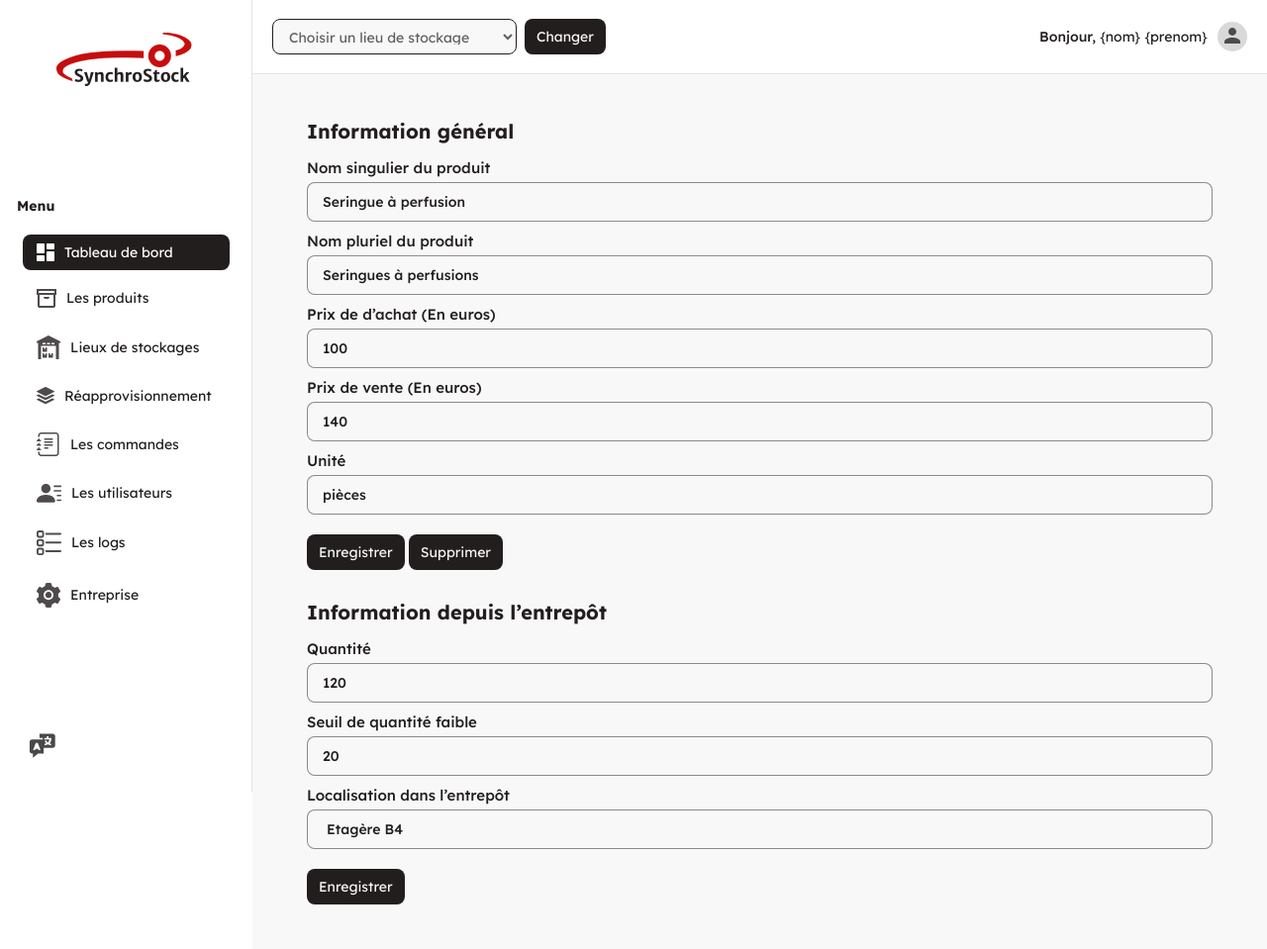
After one commit to prevostclementDev/GestionnaireStock, a CodeIgniter 4 app: the page made by app/Views/products/single-admin.php in a window 1280 px wide. The commit adds this page. Shown: the whole page at 99% size. Run offline with PHP 8.4 and a stand-in for CodeIgniter, Linux system fonts and the light colour scheme; the template is opened without the code that fills it, so the values that code supplies are empty; some libraries are stand-ins or nearby versions.

Commit message:
products pages completed

```diff
--- a/app/Controllers/Home.php
+++ b/app/Controllers/Home.php
@@ -13,6 +13,6 @@ class Home extends BaseController
             'page_title' => 'Les produits',
         ];
 
-        return view('products/list',$data);
+        return view('products/single-admin',$data);
     }
 }
--- /dev/null
+++ b/app/Views/products/single-admin.php
@@ -0,0 +1,63 @@
+<?= $this->extend('layout/default-logged'); ?>
+
+<?= $this->section('style'); ?>
+<link rel="stylesheet" href="assets/style/css/products-min.css">
+<?= $this->endSection(); ?>
+
+<?= $this->section('interface') ?>
+
+<section class="form-container-admin">
+
+    <form action="" method="">
+        <h1 class="title">Information général</h1>
+        <label for="">
+            <span>Nom singulier du produit</span>
+            <input type="text" value="Seringue à perfusion">
+        </label>
+        <label for="">
+            <span>Nom pluriel du produit</span>
+            <input type="text" value="Seringues à perfusions">
+        </label>
+        <label for="">
+            <span>Prix de d’achat (En euros)</span>
+            <input type="number" value="100">
+        </label>
+        <label for="">
+            <span>Prix de vente (En euros)</span>
+            <input type="number" value="140">
+        </label>
+        <label for="">
+            <span>Unité</span>
+            <input type="text" value="pièces">
+        </label>
+
+        <div class="buttonSubmit-container">
+            <input type="submit" value="Enregistrer">
+            <button class="submit_ui_form">Supprimer</button>
+        </div>
+    </form>
+
+    <form action="" method="">
+        <h1 class="title">Information depuis l’entrepôt</h1>
+<!--        <p class="subtitle lighttext">Le produit n’est pas dans l’entrepôt</p>-->
+        <label for="">
+            <span>Quantité</span>
+            <input type="number" value="120">
+        </label>
+        <label for="">
+            <span>Seuil de quantité faible</span>
+            <input type="number" value="20">
+        </label>
+        <label for="">
+            <span>Localisation dans l’entrepôt</span>
+            <input type="text" value=" Etagère B4">
+        </label>
+
+        <div class="buttonSubmit-container">
+            <input type="submit" value="Enregistrer">
+        </div>
+    </form>
+
+</section>
+
+<?= $this->endSection(); ?>
```
Also changed, not shown: app/Views/products/single.php (added, +67 -0 lines), public/assets/style/css/dashboard-min.css, public/assets/style/css/login-min.css, public/assets/style/css/products-min.css, public/assets/style/scss/products.scss, public/assets/style/scss/sources/core_ui/form.scss, public/assets/style/scss/sources/core_ui/text.scss.
